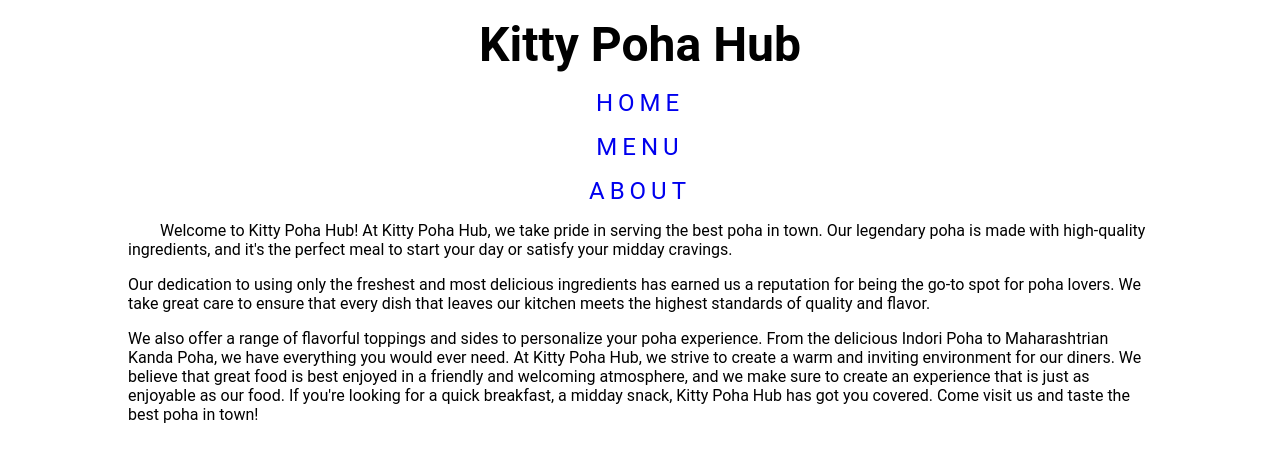
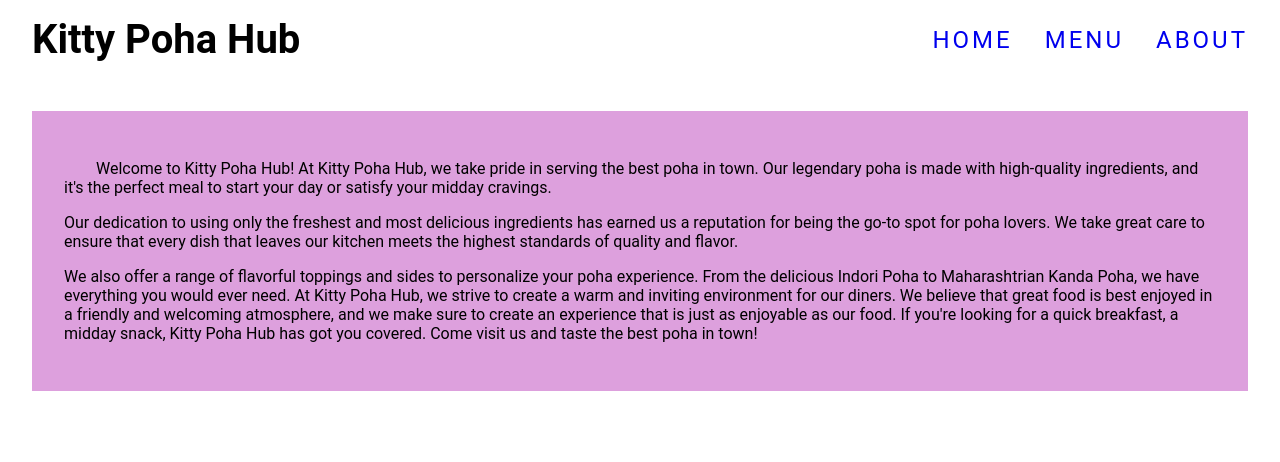
Before and after one commit to th3grimreaper/restaurant-page, a website built with webpack: page src/temp.html in a window 1280 px wide. Built offline with nearby package versions, Linux system fonts and the light colour scheme.

Commit message:
modify header

```diff
--- a/src/components/home.js
+++ b/src/components/home.js
@@ -3,6 +3,12 @@ import { content, clearContent } from './clear'
 function homePage() {
   clearContent()
   const frag = document.createDocumentFragment()
+
+  const cardContainer = document.createElement('section')
+  cardContainer.classList.add('card-container', 'home-content')
+  const textWrapper = document.createElement('div')
+  textWrapper.classList.add('text-wrapper')
+
   const newparaZero = document.createElement('p')
   const newparaOne = document.createElement('p')
   const newparaTwo = document.createElement('p')
@@ -18,9 +24,17 @@ function homePage() {
   newparaOne.classList.add('info')
   newparaTwo.classList.add('info')
 
-  frag.append(newparaZero)
-  frag.append(newparaOne)
-  frag.append(newparaTwo)
+  textWrapper.appendChild(newparaZero)
+  textWrapper.appendChild(newparaOne)
+  textWrapper.appendChild(newparaTwo)
+
+  cardContainer.appendChild(textWrapper)
+
+  // frag.append(newparaZero)
+  // frag.append(newparaOne)
+  // frag.append(newparaTwo)
+
+  frag.append(cardContainer)
 
   content.appendChild(frag)
 }
--- a/src/styles/_content.scss
+++ b/src/styles/_content.scss
@@ -1,18 +1,16 @@
 .content {
   ul {
-    margin-top: 1em;
+    margin-top: 2em;
     li {
       list-style-type: none;
     }
   }
-  .address {
-    margin-top: 1em;
-  }
+
   .card-container {
     padding: 2em;
     display: flex;
     flex-direction: column;
-    margin-top: 3em;
+    margin-top: 2em;
     background-color: plum;
 
     .img-wrapper {
--- a/src/styles/_media.scss
+++ b/src/styles/_media.scss
@@ -1,7 +1,6 @@
 @media (min-width: 768px) {
   .navigation {
     display: flex;
-    flex-direction: row;
   }
   .content {
     .card-container {
@@ -19,5 +18,11 @@
         align-self: flex-start;
       }
     }
+
+    .home-content {
+      .text-wrapper {
+        width: 100%;
+      }
+    }
   }
 }
--- /dev/null
+++ b/src/styles/_nav.scss
@@ -0,0 +1,11 @@
+.navigation {
+  display: none;
+  gap: 2em;
+}
+
+a {
+  text-decoration: none;
+  font-size: clamp(1em, 3vw, 1.5em);
+  letter-spacing: 3px;
+  text-transform: uppercase;
+}
--- a/src/styles/main.scss
+++ b/src/styles/main.scss
@@ -1,5 +1,6 @@
 @use 'variables' as v;
 @use 'content';
+@use 'nav';
 @use 'media';
 
 * {
@@ -22,28 +23,19 @@ img {
   align-items: center;
 }
 
-.cont-80,
-.navigation {
-  width: 80%;
+.heading {
+  display: flex;
+  align-items: center;
 }
 
-.navigation {
-  flex-direction: column;
+.cont-80 {
+  width: 95%;
 }
 
 .header {
-  display: flex;
-  justify-content: center;
-  font-size: clamp(1.5em, 5vw, 3em);
+  font-size: clamp(1.5em, 5vw, 2.5em);
   font-weight: 700;
-  padding: 1rem 0.5rem;
-}
-
-a {
-  text-decoration: none;
-  font-size: clamp(1em, 3vw, 1.5em);
-  letter-spacing: 5px;
-  text-transform: uppercase;
+  padding: 1rem 0;
 }
 
 .info:nth-of-type(1) {
@@ -53,10 +45,3 @@ a {
 .info {
   margin: 1em 0;
 }
-
-.navigation {
-  display: flex;
-  flex-direction: column;
-  align-items: center;
-  gap: 1em;
-}
--- a/src/temp.html
+++ b/src/temp.html
@@ -9,12 +9,14 @@
 
   <body>
     <div class="container">
-      <header class="header cont-80">Kitty Poha Hub</header>
-      <nav class="navigation cont-80">
-        <a id="home" href="#">Home</a>
-        <a id="menu" href="#">Menu</a>
-        <a id="about" href="#">About</a>
-      </nav>
+      <div class="heading cont-80">
+        <header class="header cont-80">Kitty Poha Hub</header>
+        <div class="navigation">
+          <a id="home" href="#">Home</a>
+          <a id="menu" href="#">Menu</a>
+          <a id="about" href="#">About</a>
+        </div>
+      </div>
       <main class="content cont-80"></main>
     </div>
   </body>
```
